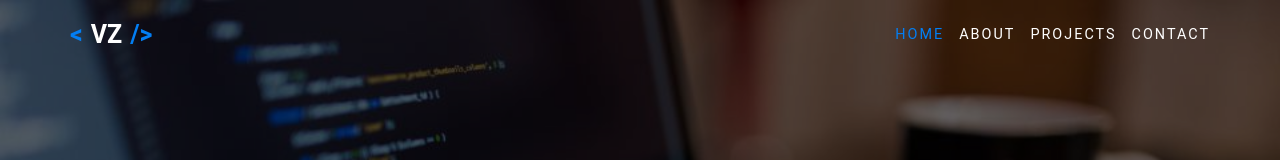
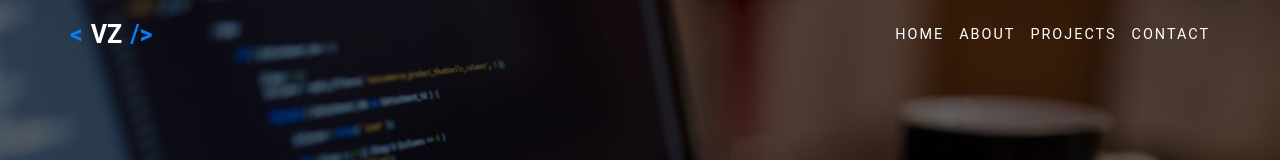
Before and after one commit to vladzyabs/portfolio, a React (Create React App) app: page / in a window 1280 px wide. Shown: the top 160 px of the page. Built offline with nearby package versions, Linux system fonts and the light colour scheme.

Commit message:
refactoring animation navbar

```diff
--- a/src/components/Header/Navbar.tsx
+++ b/src/components/Header/Navbar.tsx
@@ -26,13 +26,26 @@ const Navbar: React.FC<PropType> = ({ active, offNavbar }) => {
 		return () => document.body.removeEventListener('click', handleOutsideClick)
 	})
 
+	const links = [
+		{ link: '/#', title: 'Home' },
+		{ link: '/#', title: 'About' },
+		{ link: '/#', title: 'Projects' },
+		{ link: '/#', title: 'Contact' },
+	]
+
 	return (
 		<nav className={cn('header__navbar', { 'active': active })} ref={navbarRef}>
 			<ul>
-				<li><a href="/#" className={'active'}>Home</a></li>
-				<li><a href="/#">About</a></li>
-				<li><a href="/#">Projects</a></li>
-				<li><a href="/#">Contact</a></li>
+
+				{
+					links.map((l, i) => <li key={`${l.title}_${i}`} style={{transitionDelay: `${i/10}s`}}>
+						<a href={l.link}>{l.title}</a>
+					</li>)
+				}
+				{/*<li><a href="/#" className={'active'}>Home</a></li>*/}
+				{/*<li><a href="/#">About</a></li>*/}
+				{/*<li><a href="/#">Projects</a></li>*/}
+				{/*<li><a href="/#">Contact</a></li>*/}
 			</ul>
 		</nav>
 	)
--- a/src/components/Header/styles.scss
+++ b/src/components/Header/styles.scss
@@ -97,11 +97,17 @@
       width: 100%;
       max-width: 425px;
       height: 100vh;
-      transition: .4s all ease-in-out;
+      transition: .3s all ease-in-out;
       transform: translateX(100%);
 
       &.active {
         transform: translateX(0);
+
+        ul {
+          & > li {
+            transform: translateX(0);
+          }
+        }
       }
 
       &:after {
@@ -116,7 +122,8 @@
         & > li {
           margin-bottom: 20px;
           font-size: 24px;
-
+          transform: translateX(100%);
+          transition: .5s all cubic-bezier(0, 0.44, 0.09, 1.32);
           a {letter-spacing: 5px;}
         }
       }
```
Also changed, not shown: 1 other file (tests, documents, lock files or other folders).
